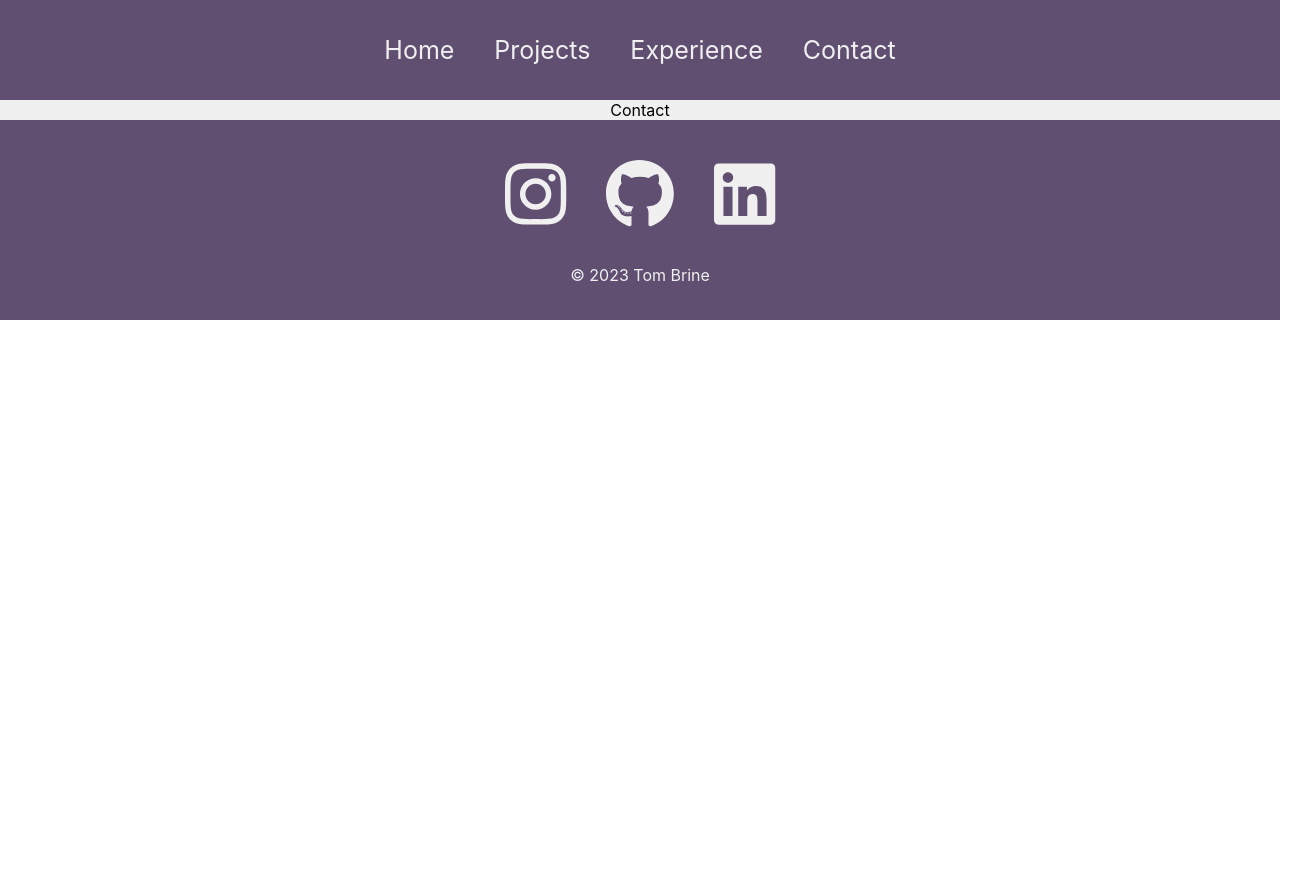
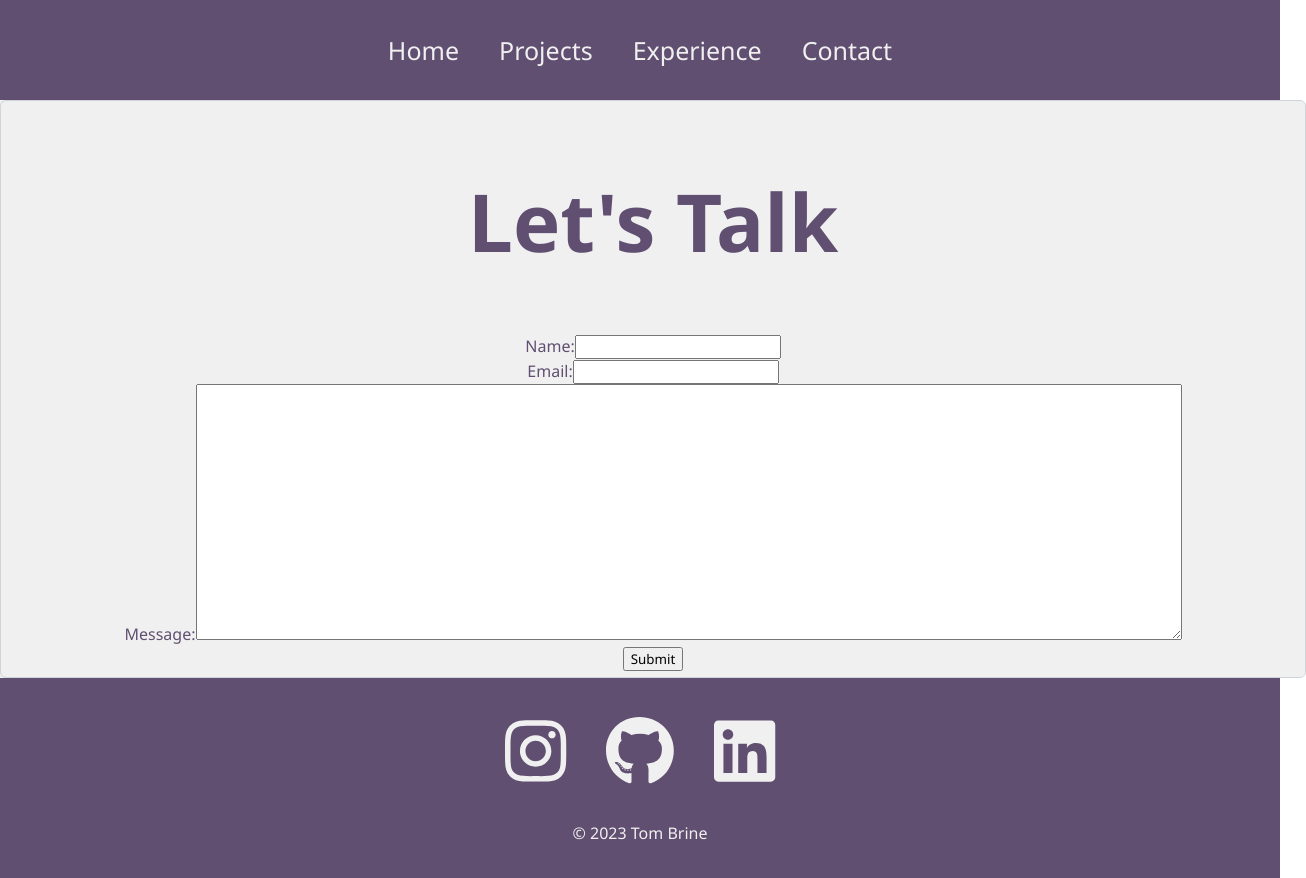
Before and after one commit to PeaFunk3000/react-portfolio-2, a React (Create React App) app: page /contact in a window 1280 px wide. Shown: the whole page, 1306 px wide, since content can reach past the window. Before the commit the page ends 800 px from the top, so only its background shows below. Built offline with nearby package versions, Linux system fonts and the light colour scheme.

Commit message:
nodemailer contact form set up

```diff
--- a/package.json
+++ b/package.json
@@ -14,6 +14,9 @@
     "@testing-library/user-event": "^13.5.0",
     "axios": "^1.3.4",
     "bootstrap": "^5.2.3",
+    "cors": "^2.8.5",
+    "express": "^4.18.2",
+    "nodemailer": "^6.9.1",
     "react": "^18.2.0",
     "react-bootstrap": "^2.7.2",
     "react-dom": "^18.2.0",
@@ -22,7 +25,8 @@
     "react-router-dom": "^6.8.2",
     "react-scripts": "5.0.1",
     "react-vertical-timeline-component": "^3.6.0",
-    "web-vitals": "^2.1.4"
+    "web-vitals": "^2.1.4",
+    "webfontloader": "^1.6.28"
   },
   "scripts": {
     "start": "react-scripts start",
--- a/src/App.css
+++ b/src/App.css
@@ -14,8 +14,3 @@
   flex-direction: column;
   background-color: var(--first-color);
 }
-
-body {
-padding: 0;
-margin: 0;
-}
--- /dev/null
+++ b/src/components/ContactForm.js
@@ -0,0 +1,44 @@
+import React, { useState } from "react";
+
+const ContactForm = () => {
+  const [status, setStatus] = useState("Submit");
+  const handleSubmit = async (e) => {
+    e.preventDefault();
+    setStatus("Sending...");
+    const { name, email, message } = e.target.elements;
+    let details = {
+      name: name.value,
+      email: email.value,
+      message: message.value,
+    };
+    let response = await fetch("http://localhost:5000/contact", {
+      method: "POST",
+      headers: {
+        "Content-Type": "application/json;charset=utf-8",
+      },
+      body: JSON.stringify(details),
+    });
+    setStatus("Submit");
+    let result = await response.json();
+    alert(result.status);
+  };
+  return (
+    <form onSubmit={handleSubmit}>
+      <div>
+        <label htmlFor="name">Name:</label>
+        <input type="text" id="name" required />
+      </div>
+      <div>
+        <label htmlFor="email">Email:</label>
+        <input type="email" id="email" required />
+      </div>
+      <div>
+        <label htmlFor="message">Message:</label>
+        <textarea id="message" required />
+      </div>
+      <button type="submit">{status}</button>
+    </form>
+  );
+};
+
+export default ContactForm;
--- a/src/index.css
+++ b/src/index.css
@@ -7,15 +7,10 @@
 }
 
 body {
+  padding: 0;
   margin: 0;
-  font-family: -apple-system, BlinkMacSystemFont, 'Segoe UI', 'Roboto', 'Oxygen',
-    'Ubuntu', 'Cantarell', 'Fira Sans', 'Droid Sans', 'Helvetica Neue',
-    sans-serif;
-  -webkit-font-smoothing: antialiased;
-  -moz-osx-font-smoothing: grayscale;
+  }
+
+* {
+font-family: "Segoe UI", Tahoma, Geneva, Verdana, sans-serif;
 }
-
-code {
-  font-family: source-code-pro, Menlo, Monaco, Consolas, 'Courier New',
-    monospace;
-}
--- a/src/pages/Contact.js
+++ b/src/pages/Contact.js
@@ -1,7 +1,13 @@
 import React from 'react'
+import ContactForm from '../components/ContactForm';
+import "../styles/Contact.css"
 
 export default function Contact() {
+
   return (
-    <div>Contact</div>
+    <div className='contactForm'>
+      <h1>Let's Talk</h1>
+      <ContactForm></ContactForm>
+    </div>
   )
 }
--- /dev/null
+++ b/src/styles/Contact.css
@@ -0,0 +1,31 @@
+.contactForm {
+    display: block;
+    width: 100%;
+    padding: 0.375rem 0.75rem;
+    font-size: 1rem;
+    font-weight: 400;
+    line-height: 1.5;
+    color: var(--fifth-color);
+    background-color: var(--first-color);
+    background-clip: padding-box;
+    border: 1px solid #ced4da;
+    appearance: none;
+    border-radius: 0.375rem;
+}
+
+.contactForm h1 {
+    font-size: 80px;
+}
+
+#name {
+
+}
+
+#email {
+
+}
+
+#message {
+    height: 250px;
+    width: calc(100vw - 300px);
+}
--- a/src/styles/Home.css
+++ b/src/styles/Home.css
@@ -1,7 +1,6 @@
 .home {
     width: 100%;
     align-items: center;
-    font-family: "Arial", sans-serif;
     color: var(--fifth-color)
   }
 
@@ -23,7 +22,6 @@
   }
 
   .about h2 {
-    font-family: "Segoe UI", Tahoma, Geneva, Verdana, sans-serif;
     font-size: 80px;
     color: var(--second-color);
     height: 50px;
```
Also changed, not shown: src/styles/Modal.css (deleted, +0 -12 lines), 2 other files (tests, documents, lock files or other folders).
